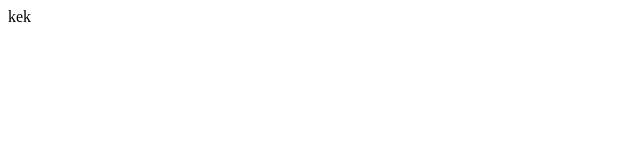
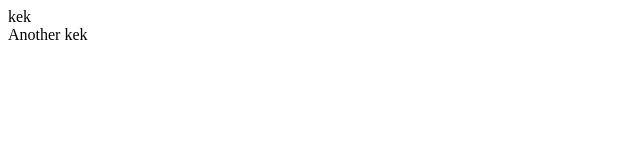
Before and after one commit to OElksnitis/WebLietojumi, a plain HTML site: page index.html in a window 1280 px wide. Shown: the full height of the page, 0-640 px from the left. Drawn offline with Linux system fonts and the light colour scheme.

Commit message:
Update index.html

```diff
--- a/index.html
+++ b/index.html
@@ -8,5 +8,6 @@
     </head>
     <body>
         <div>kek</div>
+        <div>Another kek</div>
     </body>
     </html>
```
